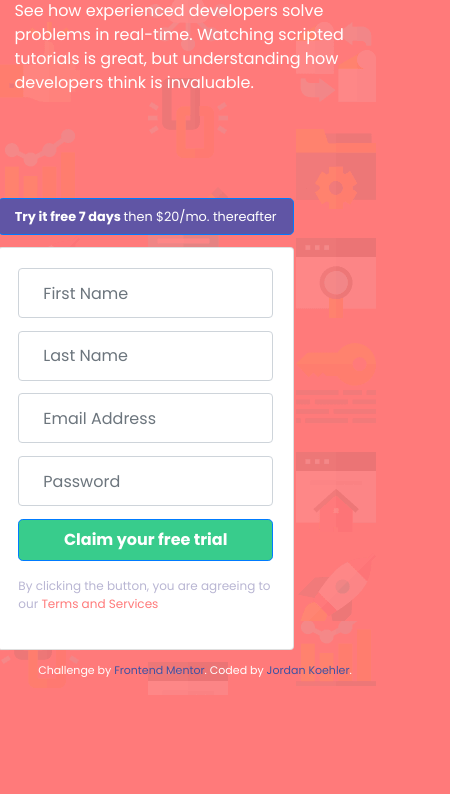
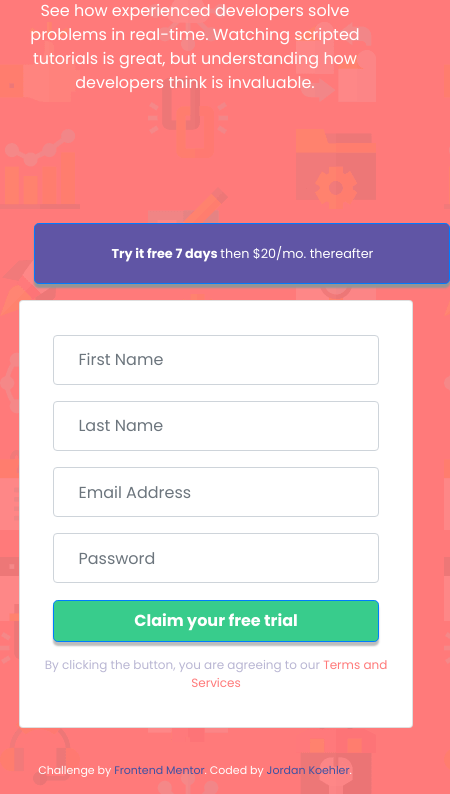
Before and after one commit to JordanKoehler/intro-component-with-signup-form-master, a plain HTML site: page index.html in a window 390 px wide. Shown: the part 179-973 px from the top of the page, 450 px wide, since content can reach past the window. Before the commit the page ends 874 px from the top, so only its background shows below. Drawn offline with nearby package versions, Linux system fonts and the light colour scheme.

Commit message:
Fix mobile styling, adding shadow to buttons

```diff
--- a/index.html
+++ b/index.html
@@ -4,6 +4,9 @@
 <head>
   <meta charset="UTF-8">
   <meta name="viewport" content="width=device-width, initial-scale=1.0"> <!-- displays site properly based on user's device -->
+  <script src="https://code.jquery.com/jquery-3.5.1.slim.min.js" integrity="sha384-DfXdz2htPH0lsSSs5nCTpuj/zy4C+OGpamoFVy38MVBnE+IbbVYUew+OrCXaRkfj" crossorigin="anonymous"></script>
+  <script src="https://cdn.jsdelivr.net/npm/popper.js@1.16.0/dist/umd/popper.min.js" integrity="sha384-Q6E9RHvbIyZFJoft+2mJbHaEWldlvI9IOYy5n3zV9zzTtmI3UksdQRVvoxMfooAo" crossorigin="anonymous"></script>
+  <script src="https://stackpath.bootstrapcdn.com/bootstrap/4.5.0/js/bootstrap.min.js" integrity="sha384-OgVRvuATP1z7JjHLkuOU7Xw704+h835Lr+6QL9UvYjZE3Ipu6Tp75j7Bh/kR0JKI" crossorigin="anonymous"></script></body>
 
   <link rel="icon" type="image/png" sizes="32x32" href="./images/favicon-32x32.png">
   <link rel="stylesheet" href="https://stackpath.bootstrapcdn.com/bootstrap/4.5.0/css/bootstrap.min.css" integrity="sha384-9aIt2nRpC12Uk9gS9baDl411NQApFmC26EwAOH8WgZl5MYYxFfc+NcPb1dKGj7Sk" crossorigin="anonymous">
@@ -36,8 +39,8 @@
 
     </div>
     <div class="col-lg-6 form">
-      <button class="btn btn-primary btn-lg tryIt-btn w-75" type="button" name="button"><strong>Try it free 7 days </strong>then $20/mo. thereafter</button>
-      <div class=" card card-body w-75">
+      <button class="btn btn-primary btn-lg tryIt-btn btn-block" type="button" name="button"><strong>Try it free 7 days </strong>then $20/mo. thereafter</button>
+      <div class=" card card-body ">
         <div class="form-group">
           <form action="" name="createAccount">
             <input type="text" class="form-control" placeholder="First Name"></input>
@@ -45,7 +48,7 @@
             <input type="email" class="form-control" placeholder="Email Address"></input>
             <input type="password" class="form-control" placeholder="Password"></input>
             <div class="text-center">
-              <button class="btn btn-primary btn-lg trial-btn w-100" type="submit" name="button"><strong>Claim your free trial</strong></button>
+              <button class="btn btn-primary btn-lg trial-btn btn-block" type="submit" name="button"><strong>Claim your free trial</strong></button>
             </div>
         </div>
 
@@ -61,8 +64,5 @@
       Coded by <a href="#">Jordan Koehler</a>.
     </p>
   </footer>
-  <script src="https://code.jquery.com/jquery-3.5.1.slim.min.js" integrity="sha384-DfXdz2htPH0lsSSs5nCTpuj/zy4C+OGpamoFVy38MVBnE+IbbVYUew+OrCXaRkfj" crossorigin="anonymous"></script>
-  <script src="https://cdn.jsdelivr.net/npm/popper.js@1.16.0/dist/umd/popper.min.js" integrity="sha384-Q6E9RHvbIyZFJoft+2mJbHaEWldlvI9IOYy5n3zV9zzTtmI3UksdQRVvoxMfooAo" crossorigin="anonymous"></script>
-  <script src="https://stackpath.bootstrapcdn.com/bootstrap/4.5.0/js/bootstrap.min.js" integrity="sha384-OgVRvuATP1z7JjHLkuOU7Xw704+h835Lr+6QL9UvYjZE3Ipu6Tp75j7Bh/kR0JKI" crossorigin="anonymous"></script></body>
 
 </html>
--- a/styles.css
+++ b/styles.css
@@ -30,10 +30,11 @@ p {
 }
 
 .tryIt-btn {
+  box-shadow: 0 4px 2px #959595;
   font-size: 0.8rem;
   font-weight: 400;
   background-color: hsl(248, 32%, 49%) ;
-  margin: 3% 0;
+  margin: 5% 0;
 }
 
 .tryIt-btn:hover {
@@ -43,6 +44,7 @@ p {
   background-color: hsl(154, 59%, 51%);
   font-size: 1rem;
   font-weight: 500;
+  box-shadow: 0 4px 2px #BCBCBC;
 }
 
 .trial-btn:hover {
@@ -67,21 +69,20 @@ p {
   color: hsl(0, 100%, 74%);
 }
 
-@media (max-width: 375px) {
-  body {
+@media (max-width: 500px){
+  .intro {
     text-align:center;
   }
-  h1 {
+  .form {
     text-align:center;
+    margin: 5%;
   }
-  p{
-    text-align:center;
+  .form-group {
+    margin: 4%;
   }
-  .form-control{
-    text-align:center;
-  }
-  .card {
-    text-align:center;
-    padding: auto;
+  .tryIt-btn {
+    padding: 5%;
+    margin: 4%;
+    width: 26rem;
   }
 }
```
